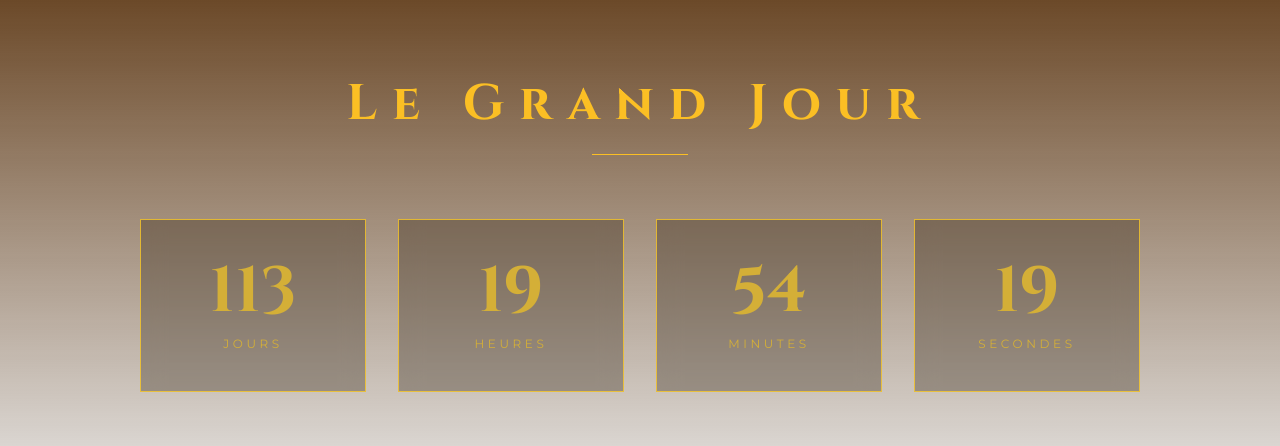
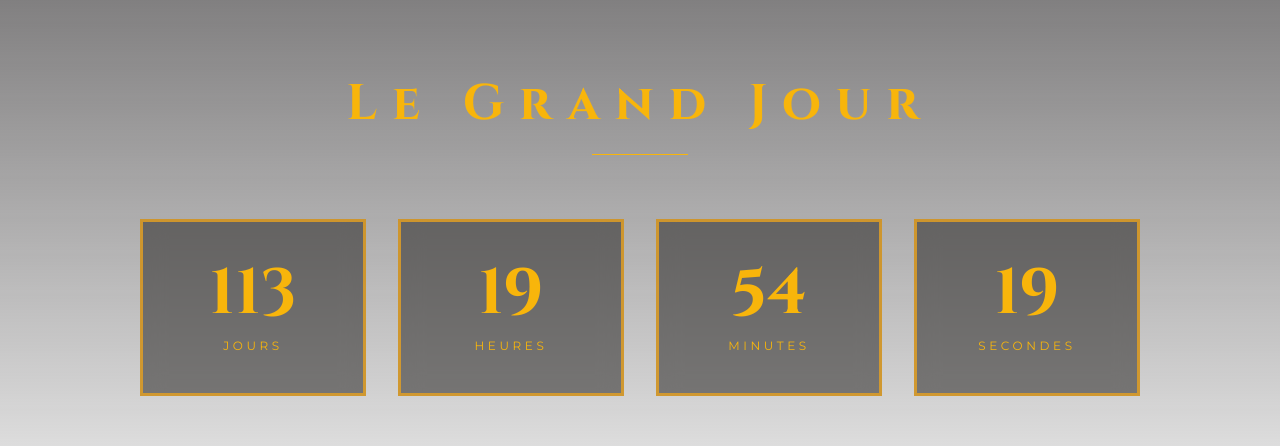
Before and after one commit to AdamCodeAccount/Wedding-Gregoria-Marcel, a React (Create React App) app: page / in a window 1280 px wide. Shown: the part 858-1304 px from the top of the page. Built offline with nearby package versions, Linux system fonts and the light colour scheme.

Commit message:
Update global styles for premium countdown components, modifying background images, colors, and borders to enhance visual consistency and user experience.

```diff
--- a/src/styles/global.css
+++ b/src/styles/global.css
@@ -178,7 +178,7 @@
   position: relative;
   z-index: 2;
 
-  background-image: url('/public/img/couple/DSC04961.JPG');
+  background-image: url('/public/img/couple/DSC04961_1.JPG');
   background-size: cover;
   background-position: center;
   background-repeat: no-repeat;
@@ -310,7 +310,7 @@
 .premium-countdown-overlay {
   position: absolute;
   inset: 0;
-  background: linear-gradient(to bottom, rgba(81, 40, 1, 0.925), transparent);
+  background: linear-gradient(to bottom, rgba(86, 84, 85, 0.797), transparent);
 }
 
 .premium-countdown-container {
@@ -326,7 +326,7 @@
 
 .premium-countdown-title {
   font-size: 50px;
-  color: #fbbf24;
+  color: #f8b50b;
   font-weight: 700;
   margin-bottom: 16px;
   letter-spacing: 0.3em;
@@ -335,7 +335,7 @@
 .premium-countdown-divider {
   width: 96px;
   height: 1px;
-  background: #fbbf24;
+  background: #f8b50b;
   margin: 0 auto;
 }
 
@@ -349,9 +349,9 @@
 
 .premium-countdown-item {
   text-align: center;
-  border: 1px solid rgba(255, 205, 41, 0.779);
+  border: 3px solid rgba(227, 160, 37, 0.836);
   padding: 40px 20px;
-  background: rgba(31, 19, 0, 0.299);
+  background: rgba(23, 21, 19, 0.489);
   backdrop-filter: blur(12px);
   -webkit-backdrop-filter: blur(12px);
 }
@@ -359,7 +359,7 @@
 .premium-countdown-value {
   font-size: 64px;
   font-weight: 700;
-  color: #D4AF37;
+  color: #f8b50b;
   margin-bottom: 12px;
   line-height: 1;
 }
@@ -367,7 +367,7 @@
 .premium-countdown-label {
   font-size: 12px;
   letter-spacing: 0.3em;
-  color: #D4AF37;
+  color: #f8b50b;
   font-weight: 400;
 }
 
```
